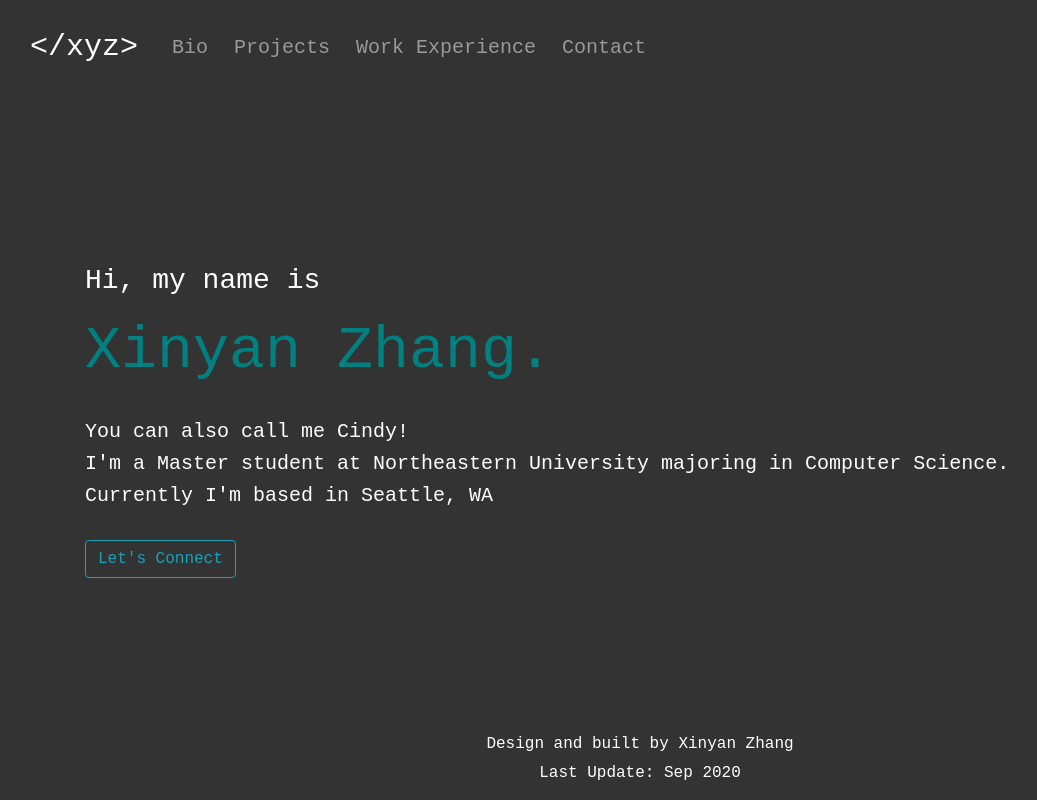
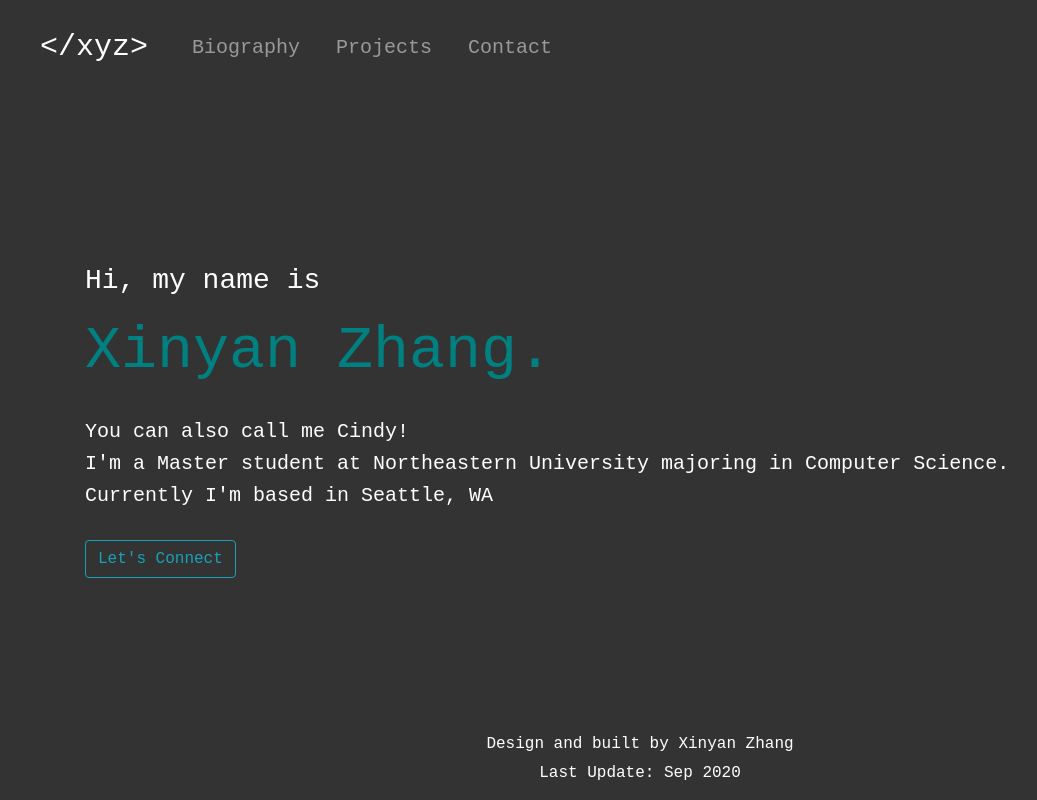
Before and after one commit to xzhang96/xzhang96.github.io, a plain HTML site: page index.html in a window 1280 px wide. Shown: the whole page, without its empty margins (0-1037 px from the left). Drawn offline with nearby package versions, Linux system fonts and the light colour scheme.

Commit message:
edited preload page z index

```diff
--- a/home.css
+++ b/home.css
@@ -12,6 +12,7 @@ body {
     animation: hide 0.3s linear 4s 1 forwards;
 }
 .navbar {
+    z-index: 1;
     background-color: #333;
     font-size: 20px;
     padding: 20px;
@@ -20,8 +21,12 @@ body {
 .navbar-brand {
     font-size: 30px;
 }
-.nav-item {
+.nav-item, .navbar-brand {
     padding-left: 10px;
+    padding-right: 10px
+}
+.nav-item:hover, .navbar-brand:hover {
+    background-color: teal;
 }
 .wrapper {
     padding-top: 50vh;
@@ -47,7 +52,10 @@ body {
     50% {border-color: orange }
 }
 @keyframes hide {
-    to { opacity: 0; }
+    to {
+        opacity: 0;
+        z-index: -999999;
+    }
 }
 #home {
     height: 100%;
--- a/index.html
+++ b/index.html
@@ -22,13 +22,10 @@
             <a class="navbar-brand" href="/">&lt;/xyz&gt;</a>
             <ul class="navbar-nav">
                 <li class="nav-item">
-                <a class="nav-link" href="/bio/">Bio</a>
+                <a class="nav-link" href="/bio/">Biography</a>
                 </li>
                 <li class="nav-item">
                 <a class="nav-link" href="/project/">Projects</a>
-                </li>
-                <li class="nav-item">
-                <a class="nav-link" href="#">Work Experience</a>
                 </li>
                 <li class="nav-item">
                 <a class="nav-link" href="/contact/">Contact</a>
@@ -49,7 +46,7 @@
                     <h5>I'm a Master student at Northeastern University majoring in Computer Science.</h5>
                     <h5>Currently I'm based in Seattle, WA</h5>
                     <br>
-                    <a class="btn btn-outline-info" href="#contact" role="button">Let's Connect</a>
+                    <a class="btn btn-outline-info" href="/contact/" role="button" style="z-index: 1;">Let's Connect</a>
                 </div>
                 <!------------------------------------ End Home section ---------------------------------------->
                 <br>
```
